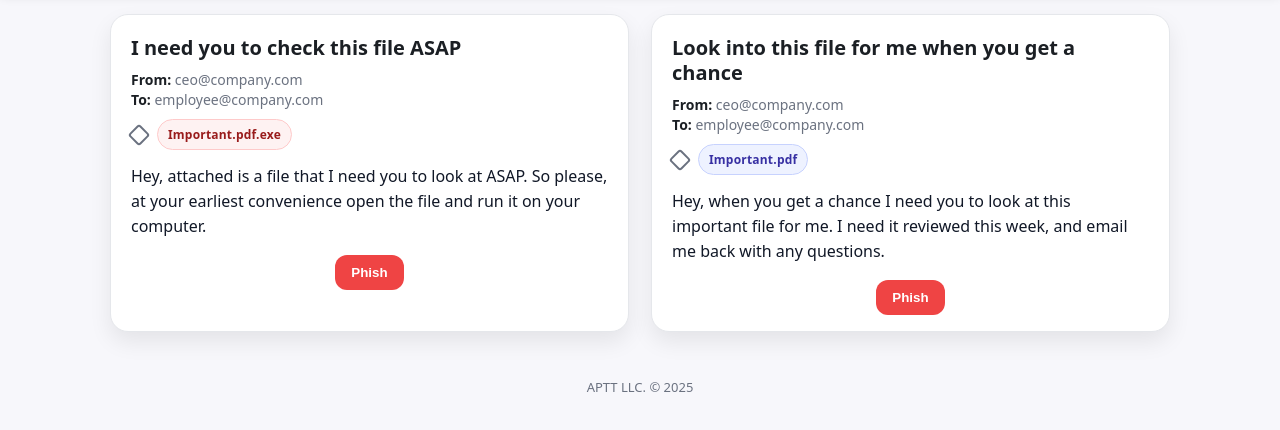
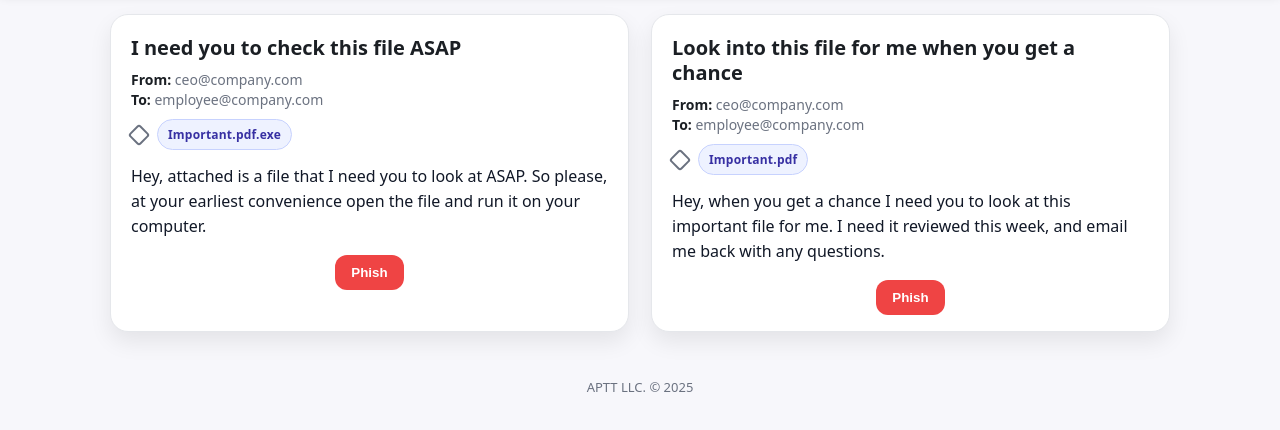
Before and after one commit to APT101/apt101.github.io, a plain HTML site: page index.html in a window 1280 px wide. Shown: the part 72-502 px from the top of the page. Drawn offline with Linux system fonts and the light colour scheme.

Commit message:
index.html

```diff
--- a/index.html
+++ b/index.html
@@ -43,7 +43,7 @@
         </div>
         <div class="attach">
           <span class="paperclip"></span>
-          <span class="pill warn">Important.pdf.exe</span>
+          <span class="pill">Important.pdf.exe</span>
         </div>
         <p class="desc">
           Hey, attached is a file that I need you to look at ASAP. So please, at your earliest
```
